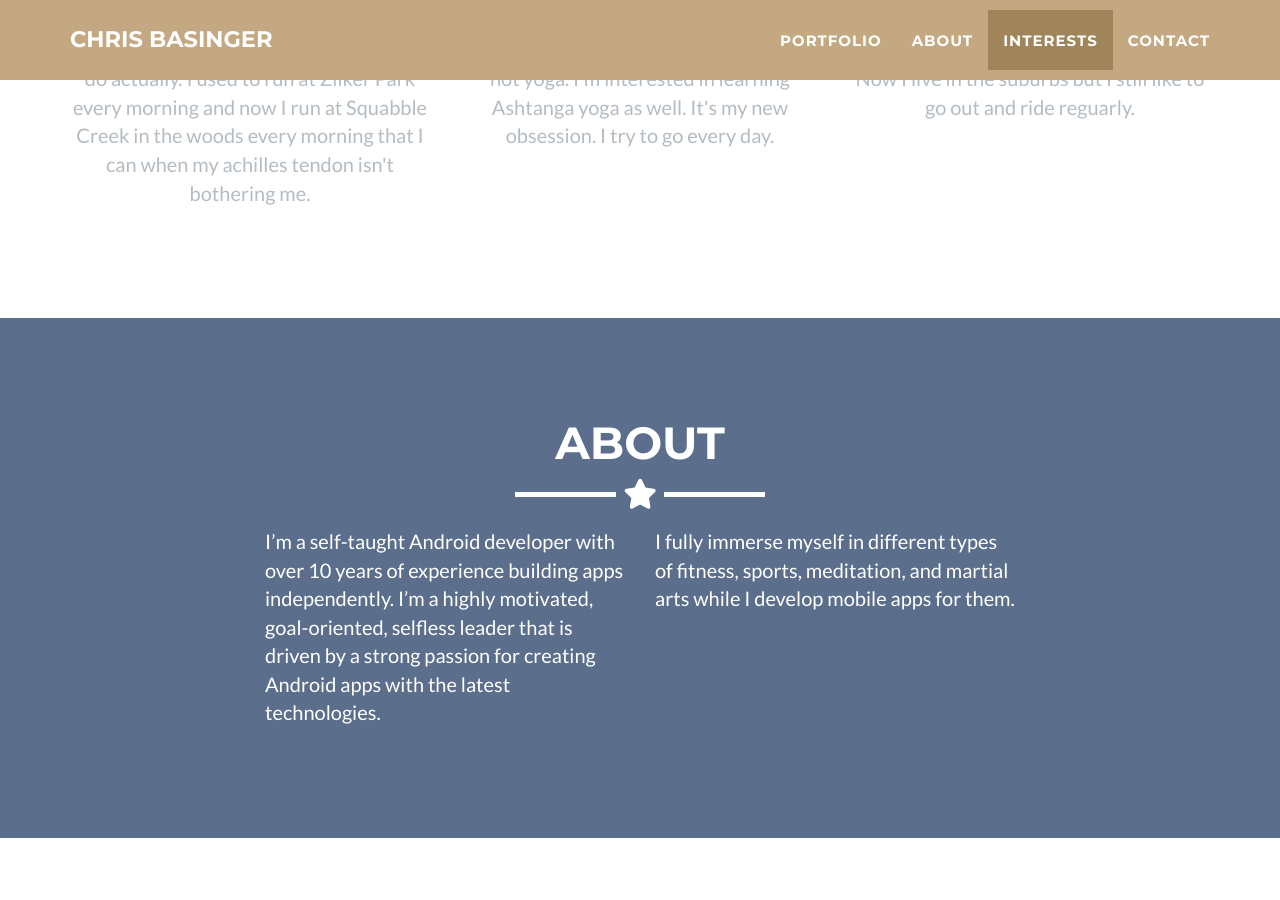
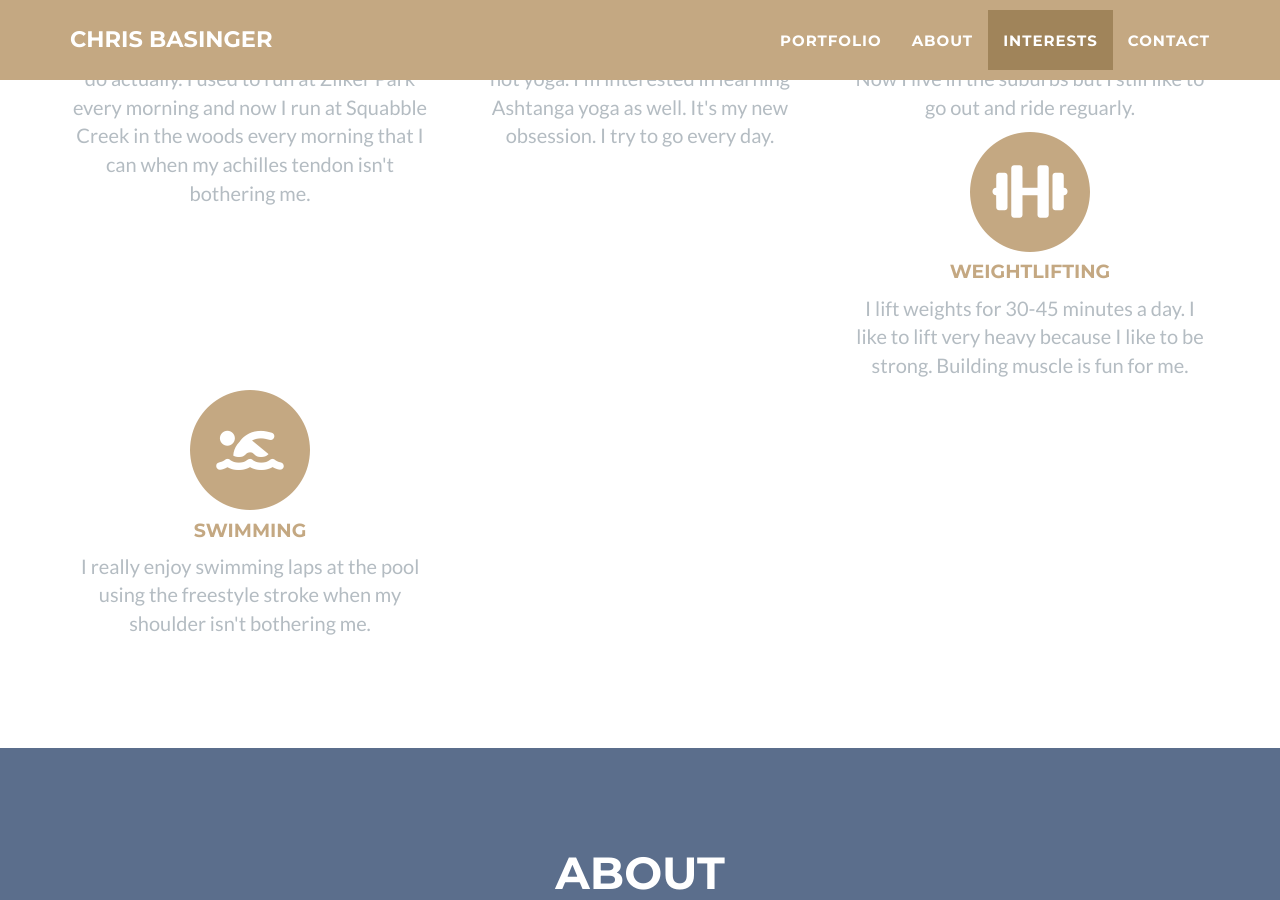
Before and after one commit to zerochancelabs/zerochancelabs.github.io, a Jekyll site: the page built from _posts/2014-07-18-project-1.markdown, in a window 1280 px wide and 900 px high, scrolled down 2036 px. Built offline with Jekyll 4.4.1, drawn with Linux system fonts in a browser that asks for light colours.

Commit message:
edit interests

```diff
--- a/_includes/interests.html
+++ b/_includes/interests.html
@@ -18,7 +18,7 @@
             <div class="col-md-4">
         <span class="fa-stack fa-4x">
           <i class="fas fa-circle fa-stack-2x text-primary"></i>
-          <i class="fas fa-hiking fa-stack-1x fa-inverse"></i>
+          <i class="fas fa-person- fa-stack-1x fa-inverse"></i>
         </span>
                 <h4 class="my-3">Yoga</h4>
                 <p class="text-muted">Yoga is something that I started a couple of months ago. I love to go to power and hot yoga. I'm interested in learning Ashtanga yoga as well. It's my new obsession. I try to go every day.</p>
@@ -33,6 +33,22 @@
                 <p class="text-muted">I was a bike commuter in the city for about four years ago when I was younger. Now I live in the suburbs but I still like to go out and ride reguarly.</p>
             </div>
 
+            <div class="col-md-4">
+        <span class="fa-stack fa-4x">
+          <i class="fas fa-circle fa-stack-2x text-primary"></i>
+          <i class="fas fa-dumbbell fa-stack-1x fa-inverse"></i>
+        </span>
+                <h4 class="my-3">Weightlifting</h4>
+                <p class="text-muted">I lift weights for 30-45 minutes a day. I like to lift very heavy because I like to be strong. Building muscle is fun for me.</p>
+            </div>
+            <div class="col-md-4">
+        <span class="fa-stack fa-4x">
+          <i class="fas fa-circle fa-stack-2x text-primary"></i>
+          <i class="fas fa-person-swimming fa-stack-1x fa-inverse"></i>
+        </span>
+                <h4 class="my-3">Swimming</h4>
+                <p class="text-muted">I really enjoy swimming laps at the pool using the freestyle stroke when my shoulder isn't bothering me.</p>
+            </div>
         </div>
     </div>
 </section>
```
